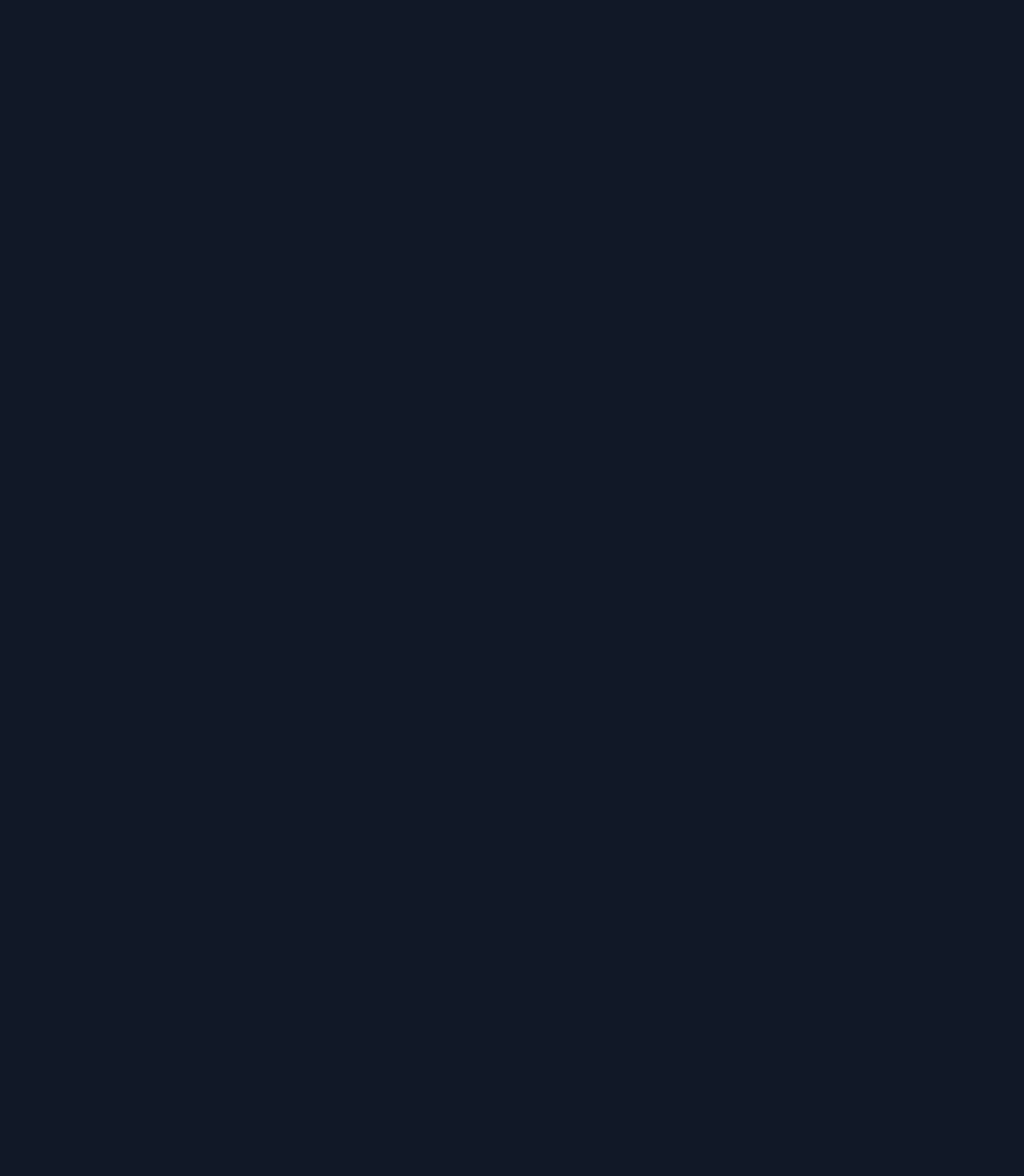
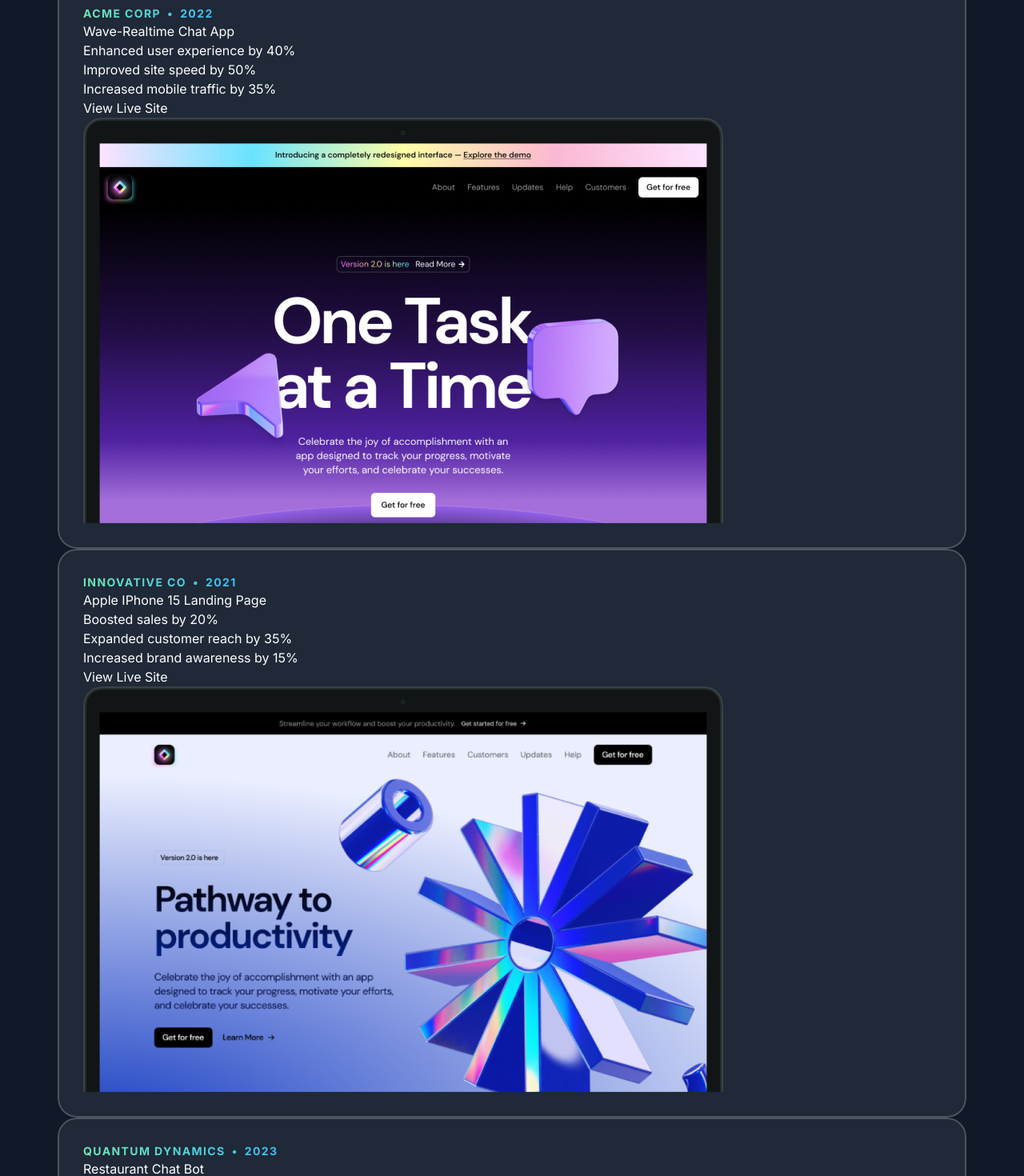
Before and after one commit to vaibhavisno-one/Personal-website, a Next.js app: page / in a window 1280 px wide. Shown: the part 1041-2511 px from the top of the page at 80% size. Before the commit the page ends 1036 px from the top, so only its background shows below. Built offline with nearby package versions, Linux system fonts and the light colour scheme; a web font is replaced by a local one.

Commit message:
project section

```diff
--- a/src/app/page.tsx
+++ b/src/app/page.tsx
@@ -1,11 +1,13 @@
 
 import { Header } from "@/sections/Header";
-import {HeroSection} from "@/sections/Hero"
+import {HeroSection} from "@/sections/Hero";
+import { ProjectsSection } from "@/sections/Projects";
 export default function Home() {
   return (
     <div>
       <Header />
       <HeroSection />
+      <ProjectsSection/>
     </div>
   );
 }
--- a/src/sections/Projects.tsx
+++ b/src/sections/Projects.tsx
@@ -1,46 +1,82 @@
 import darkSaasLandingPage from "@/assets/images/dark-saas-landing-page.png";
 import lightSaasLandingPage from "@/assets/images/light-saas-landing-page.png";
 import aiStartupLandingPage from "@/assets/images/ai-startup-landing-page.png";
+import Image from "next/image";
 
 const portfolioProjects = [
   {
-    company: "Acme Corp",
+    type: "Acme Corp",
     year: "2022",
-    title: "Dark Saas Landing Page",
+    title: "Wave-Realtime Chat App",
     results: [
       { title: "Enhanced user experience by 40%" },
       { title: "Improved site speed by 50%" },
       { title: "Increased mobile traffic by 35%" },
     ],
-    link: "https://youtu.be/4k7IdSLxh6w",
+    link: "",
     image: darkSaasLandingPage,
   },
   {
-    company: "Innovative Co",
+    type: "Innovative Co",
     year: "2021",
-    title: "Light Saas Landing Page",
+    title: "Apple IPhone 15 Landing Page ",
     results: [
       { title: "Boosted sales by 20%" },
       { title: "Expanded customer reach by 35%" },
       { title: "Increased brand awareness by 15%" },
     ],
-    link: "https://youtu.be/7hi5zwO75yc",
+    link: "",
     image: lightSaasLandingPage,
   },
   {
-    company: "Quantum Dynamics",
+    type: "Quantum Dynamics",
     year: "2023",
-    title: "AI Startup Landing Page",
+    title: "Restaurant Chat Bot",
     results: [
       { title: "Enhanced user experience by 40%" },
       { title: "Improved site speed by 50%" },
       { title: "Increased mobile traffic by 35%" },
     ],
-    link: "https://youtu.be/Z7I5uSRHMHg",
+    link: "",
     image: aiStartupLandingPage,
   },
 ];
 
 export const ProjectsSection = () => {
-  return <div>Projects Section</div>;
+  return (
+    <div>
+      <div className="container">
+        <div className="flex justify-center">
+        <p className="uppercase font-semibold tracking-widest bg-gradient-to-r from-emerald-300 to-sky-400 bg-clip-text text-transparent text-center">Real-world Results</p>
+        </div>
+        <h2 className="font-serif text-3xl text-center mt-6 ">Featured Projects</h2>
+        <p className="text-center text-white/60 mt-4">Khud pae tarif</p>
+        <div className="flex flex-col mt-10 ">
+          {portfolioProjects.map(projects =>(
+            <div key={projects.title} className="bg-gray-800 rounded-3xl relative z-0 overflow-hidden  after:z-10 after:content-[''] after:absolute after:inset-0 after:outline-2 after:outline after:-outline-offset-2 after:rounded-3xl after:outline-white/20 p-[32px]">
+              <div className="flex " >
+                <div className="bg-gradient-to-r from-emerald-300 to-sky-400 inline-flex gap-2 font-bold uppercase tracking-widest text-sm text-transparent bg-clip-text">
+                  <span>{projects.type}</span>
+                  <span>&bull;</span>
+                  <span>{projects.year}</span>
+                </div>
+                </div>
+                <h3>{projects.title}</h3>
+                <ul>
+                  {projects.results.map(result =>(
+                    <li>{result.title}</li>
+                  ))}
+                </ul>
+                <a href={projects.link}>
+                  <button>View Live Site</button>
+                </a>
+                <Image src= {projects.image} alt ={projects.title} />
+
+            </div>
+
+          ))}
+        </div>
+      </div>
+    </div>
+  );
 };
```
